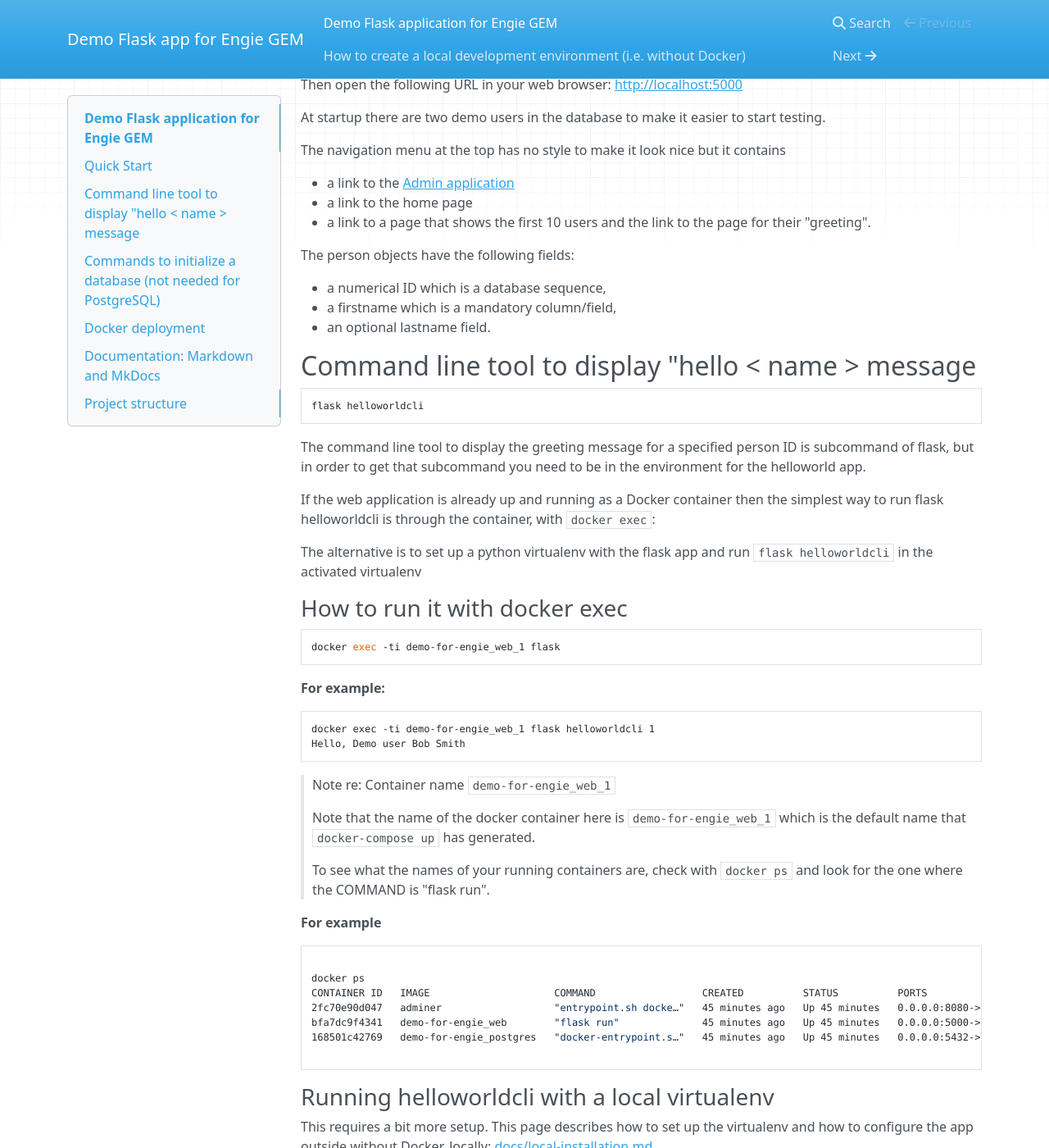
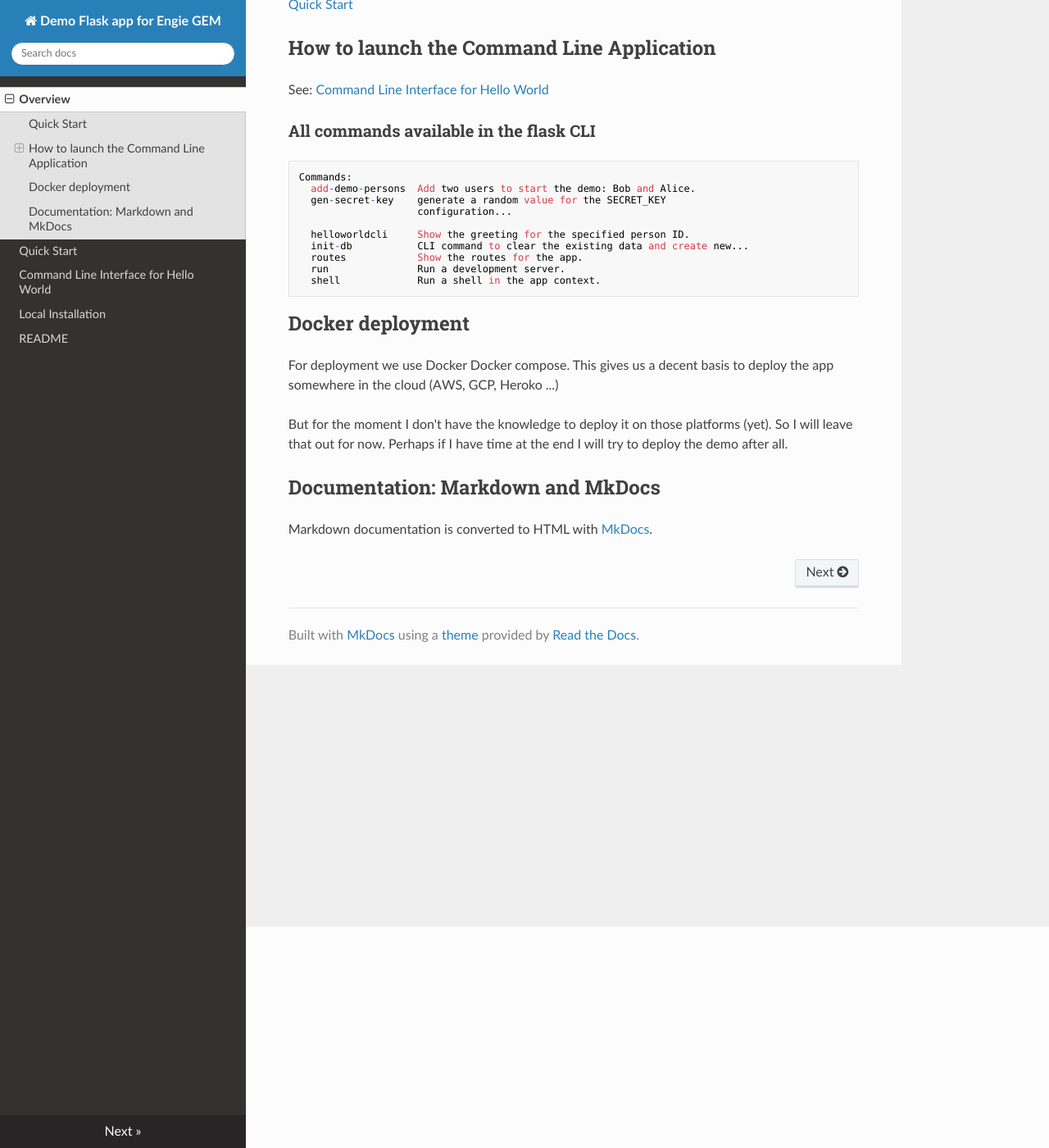
Before and after one commit to JohanKJSchreurs/demo-for-engie, an MkDocs documentation site: the page built from docs/index.md, in a window 1280 px wide and 1400 px high, scrolled down 270 px. Shown: the whole window at 82% size. Built offline with MkDocs 1.6.1, drawn with Linux system fonts in a browser that asks for light colours; nearby versions of some CDN libraries; some of the changed text lies outside the part shown.

Commit message:
Working on documentation

````diff
--- /dev/null
+++ b/dev-requirements.txt
@@ -0,0 +1,3 @@
+-r requirements.txt
+mkdocs
+pytest
--- a/docs/index.md
+++ b/docs/index.md
@@ -4,99 +4,11 @@ This is a simple hello-world app implemented in Flask for a demo.
 
 ## Quick Start
 
-Get the web application up and running with docker-compose:
+[Quick Start](quick-start.md)
 
-```bash
-docker-compose up
-```
+## How to launch the Command Line Application
 
-Then open the following URL in your web browser: [http://localhost:5000](http://localhost:5000)
-
-At startup there are two demo users in the database to make it easier to start testing.
-
-The navigation menu at the top has no style to make it look nice but it contains
-
-- a link to the [Admin application](http://localhost:5000/Admin)
-- a link to the home page
-- a link to a page that shows the first 10 users and the link to the page for their "greeting".
-
-The person objects have the following fields:
-
-- a numerical ID which is a database sequence,
-- a firstname which is a mandatory column/field,
-- an optional lastname field.
-
-## Command line tool to display "hello &lt; name &gt; message
-
-```bash
-flask helloworldcli
-```
-
-The command line tool to display the greeting message for a specified
-person ID is subcommand of flask, but in order to get that subcommand you
-need to be in the environment for the helloworld app.
-
-If the web application is already up and running as a Docker container then
-the simplest way to run flask helloworldcli is through the container,
-with `docker exec`:
-
-The alternative is to set up a python virtualenv with the flask app and  run `flask helloworldcli` in the activated virtualenv
-
-### How to run it with docker exec
-
-```bash
-docker exec -ti demo-for-engie_web_1 flask
-```
-
-**For example:**
-
-```shell
-docker exec -ti demo-for-engie_web_1 flask helloworldcli 1
-Hello, Demo user Bob Smith
-```
-
-> Note re: Container name `demo-for-engie_web_1`
->
-> Note that the name of the docker container here is `demo-for-engie_web_1` which
-is the default name that `docker-compose up` has generated.
->
->To see what the names of your running containers are, check with `docker ps` and look for the one where the COMMAND is "flask run".
-
-**For example**
-
-```
-
-docker ps
-CONTAINER ID   IMAGE                     COMMAND                  CREATED          STATUS          PORTS                    NAMES
-2fc70e90d047   adminer                   "entrypoint.sh docke…"   45 minutes ago   Up 45 minutes   0.0.0.0:8080->8080/tcp   demo-for-engie_adminer_1
-bfa7dc9f4341   demo-for-engie_web        "flask run"              45 minutes ago   Up 45 minutes   0.0.0.0:5000->5000/tcp   demo-for-engie_web_1
-168501c42769   demo-for-engie_postgres   "docker-entrypoint.s…"   45 minutes ago   Up 45 minutes   0.0.0.0:5432->5432/tcp   demo-for-engie_postgres_1
-
-```
-
-### Running helloworldcli with a local virtualenv
-
-This requires a bit more setup.
-This page describes how to set up the virtualenv and how to configure the app
-outside without Docker, locally:
-[docs/local-installation.md](docs/local-installation.md)
-
-## Commands to initialize a database (not needed for PostgreSQL)
-
-There are two other commands to help set up a database.
-
-For he PostgreSQL database you don't need them, because postgres container
-has setup scripts for the helloworld database that run automatically on the
-first run.
-
-However they, came in handy in the beginning to get things going, and you
-can use them with any database the SQLAlchemy supports.
-
-So if you want to test locally with sqlite for example, these two commands will
-let you create the person table, and insert two demo persons into it, respectively.
-
-- `flask init-db`: Creates the person table
-- `flask add-demo-persons`  Add two users to start the demo: Bob and Alice.
+See:  [Command Line Interface for Hello World](helloworld-cli.md)
 
 ### All commands available in the flask CLI
 
@@ -121,21 +33,6 @@ This gives us a decent basis to deploy the app somewhere in the cloud (AWS, GCP,
 But for the moment I don't have the knowledge to deploy it on those platforms (yet).
 So I will leave that out for now. Perhaps if I have time at the end I will try to deploy the demo after all.
 
-### Containers: Flask, Postgres and Adminer
-
-- The Flask app is reachable on localhost on port 5000
-- The PostgreSQL is reachable on localhost on port 5432
-- We have Adminer as a web GUI for postgres, on port 8080
-
 ## Documentation: Markdown and MkDocs
 
 Markdown documentation is converted to HTML with [MkDocs](https://www.mkdocs.org/).
-
-## Project structure
-
-- docs: the documentation
-- helloworld: the source code of the hello world application itself
-- tests: unit tests
-- scripts: some tools to help with launching the app, and tools for development.
-- two dockerfiles and a docker-compose.yml file
-- requirements.txt for installing python dependencies with pip
--- a/mkdocs.yml
+++ b/mkdocs.yml
@@ -1 +1,9 @@
 site_name: Demo Flask app for Engie GEM
+
+nav:
+    - Overview: index.md
+    - Quick Start: quick-start.md
+    - Command Line Interface for Hello World: helloworld-cli.md
+    - Local Installation: local-installation.md
+    - README: ../README.md
+theme: readthedocs
````
Also changed, not shown: README.md (+24 -16 lines), docs/helloworld-cli.md (added, +101 -0 lines), docs/local-installation.md (+10 -2 lines), docs/quick-start.md (added, +121 -0 lines), docs/images/admin-person.png (added), docs/images/menu-hello-world.png (added), 3 other files.
